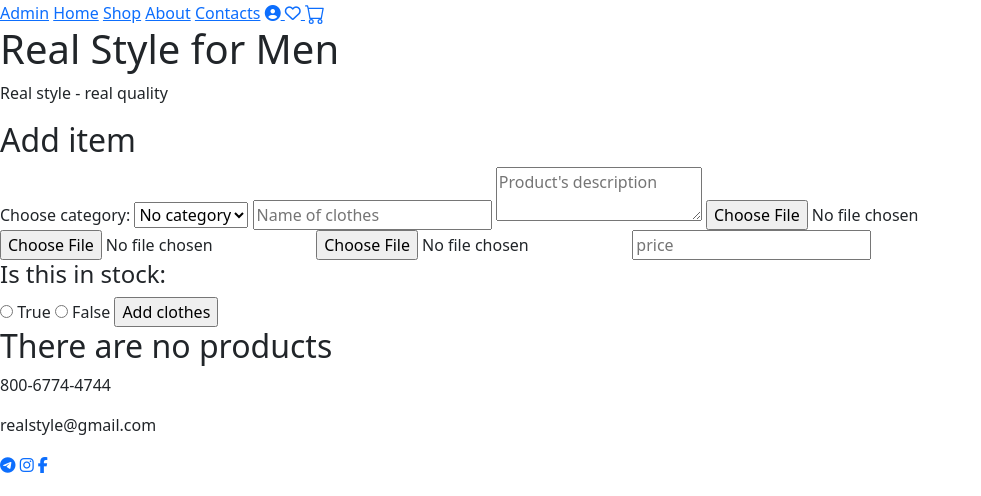
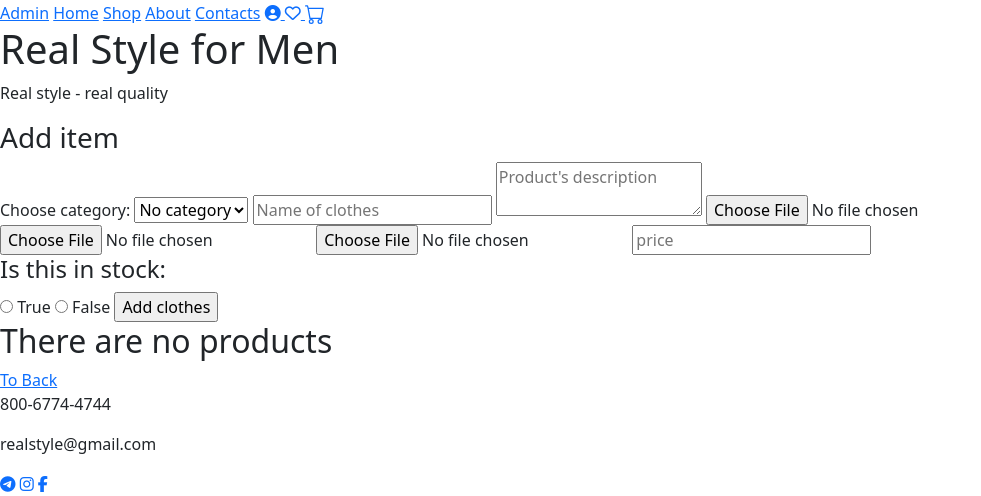
Before and after one commit to deus99999/Flask_style_shop, a Flask app: page /add_items in a window 1280 px wide. Shown: the part 1067-1563 px from the top of the page, without its empty margins (0-981 px from the left). Before the commit the page ends 1540 px from the top, so only its background shows below. Run offline with Flask 3, Linux system fonts and the light colour scheme; data that the repository does not hold is empty; some libraries are stand-ins or nearby versions.

Commit message:
Fix admin css

```diff
--- a/app.py
+++ b/app.py
@@ -23,7 +23,7 @@ app.config['FLASK_ADMIN_SWATCH'] = 'cerulean'
 #app.config['BASIC_AUTH_USERNAME'] = 'flaskadmin'
 # app.config['BASIC_AUTH_PASSWORD'] = 'flaskadmin'
 
-app.permanent_session_lifetime = datetime.timedelta(days=365)
+app.permanent_session_lifetime = datetime.timedelta(days=1)
 
 
 class Favorite(db.Model):
@@ -152,19 +152,6 @@ def delete_team_member():
         return redirect('/team_form')
 
 
-@app.route('/delete_item', methods=['POST'])
-def delete_item():
-    if request.method == 'POST':
-        item_id = request.form['item_id']
-        # print(item_id)
-        item_to_delete = Product.query.get(item_id)
-        # print(item_to_delete)
-        Product.query.filter_by(id=item_id).delete()
-        db.session.delete(item_to_delete)
-        db.session.commit()
-        return redirect('/add_items')
-
-
 # Show all categories in home.html
 @app.route("/")
 def home():
@@ -181,7 +168,6 @@ def my_account():
 @app.route("/shop")
 def shop():
     products = Product.query.all()
-
     return render_template("shop.html", products=products)
 
 
@@ -232,6 +218,8 @@ def add_items():
 
         if Category:
             category = Category.query.get(category_id)
+
+            # creating path for saving images
             if not os.path.exists(f"static/images/{category.title}"):
                 os.makedirs(f"static/images/{category.title}")
 
@@ -247,7 +235,7 @@ def add_items():
             item_image_path3 = f'static/images/{category.title}/' + item_image3.filename
             item_image3.save(item_image_path3)
         else:
-            return "Создайте категорию!"
+            return "You should create category!"
         price = request.form['price']
         in_stock = request.form['is_in_stock']
         product = Product(category_id=category_id, title=title,
@@ -272,6 +260,26 @@ def add_items():
         return render_template("/add_items.html", categories=categories, products=products)
 
     return render_template("/add_items.html")
+
+
+@app.route('/delete_item', methods=['POST'])
+def delete_item():
+    if request.method == 'POST':
+        item_id = request.form['item_id']
+        # print(item_id)
+        item_to_delete = Product.query.get(item_id)
+
+        try:
+            os.remove(item_to_delete.item_image1)
+            os.remove(item_to_delete.item_image2)
+            os.remove(item_to_delete.item_image3)
+        except FileNotFoundError:
+            print("There are no image with this name for removing")
+
+        Product.query.filter_by(id=item_id).delete()
+        db.session.delete(item_to_delete)
+        db.session.commit()
+        return redirect('/add_items')
 
 
 # Код для добавления товара в корзину
@@ -341,8 +349,6 @@ def cart():
         return render_template('/cart.html')
 
 
-
-
 @app.route("/cl")
 def clear():
     session.clear()
--- a/templates/add_items.html
+++ b/templates/add_items.html
@@ -7,9 +7,9 @@
 {% endblock %}
 
 {% block content %}
-
+	<div class=form_div>
 		<form method="post" id="request" enctype="multipart/form-data">
-			<h2>Add item</h2>
+			<h3>Add item</h3>
 			<label>
 				Choose category:
 				<select name="category">
@@ -26,7 +26,6 @@
 			<input type="file" name="item_image1" id="item_image1">
 			<input type="file" name="item_image2" id="item_image2">
 			<input type="file" name="item_image3" id="item_image3">
-
 		    <input type="number" placeholder="price" id="price" name="price">
 
 		    <h4>Is this in stock:</h4>
@@ -34,13 +33,15 @@
 				<input type="radio" name="is_in_stock" value="True">
 						True
 			</label>
+
    			<label>
    				<input type="radio" name="is_in_stock" value="False">
 					False
 			</label>
-
 			<input type="submit" value="Add clothes" id="submit">
 		</form>
+	</div>
+
 
 	<div class="products">
 		{% if products %}
@@ -59,10 +60,13 @@
         			</form>
 				</div>
 			</ul>
-
 		{% endfor %}
 		{% else %}
 			<h2>There are no products</h2>
 		{% endif %}
 	</div>
+
+	<div class="button_back">
+		<a href="{{ url_for('admin_page') }}">To Back</a>
+	</div>
 {% endblock %}
--- a/templates/create_category.html
+++ b/templates/create_category.html
@@ -12,5 +12,7 @@
 			<input type="submit" value="Add category" id="submit">
 		</form>
 
-
+		<div class="button_back">
+			<a href="{{ url_for('admin_page') }}">To Back</a>
+		</div>
 {% endblock %}
```
Also changed, not shown: static/css/styleContacts.css (+11 -0 lines), static/images/Bags.jpg (deleted), static/images/team/1.jpg (deleted), static/images/team/2.jpg (deleted), static/images/team/3.jpg (deleted), static/images/team/4.jpg (deleted), static/images/team/5.jpg (deleted), static/images/team/6.jpg (deleted), static/images/team/7.jpg (deleted), static/images/team/8.jpg (deleted). Lines whose indentation alone changed are shown as unchanged.
